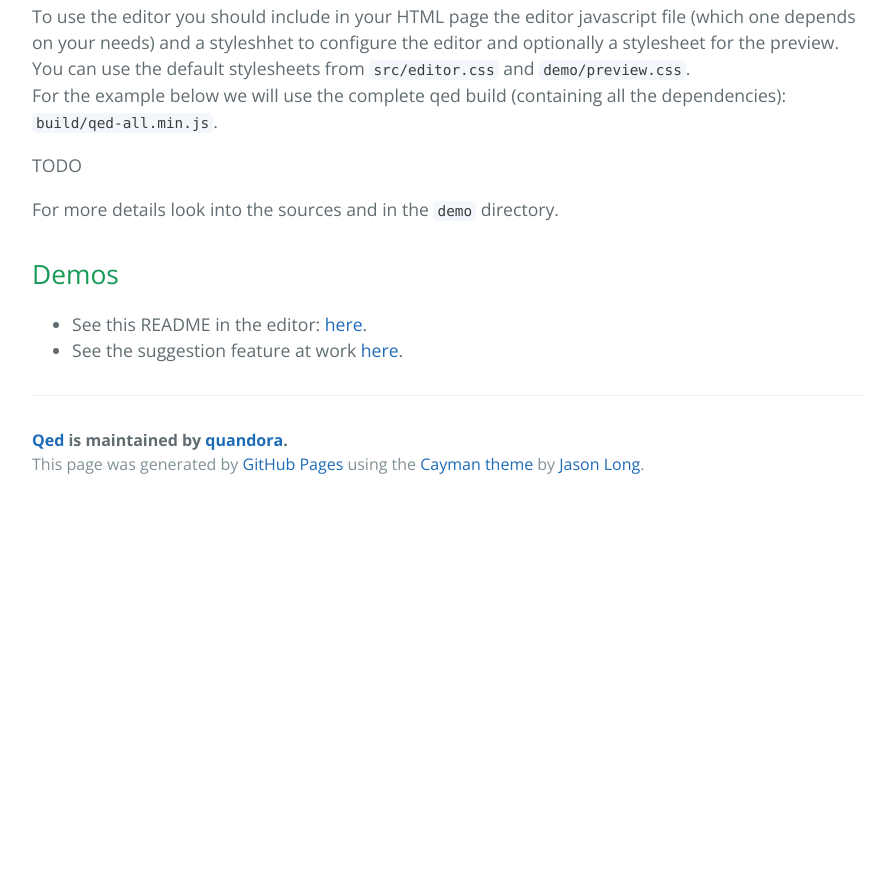
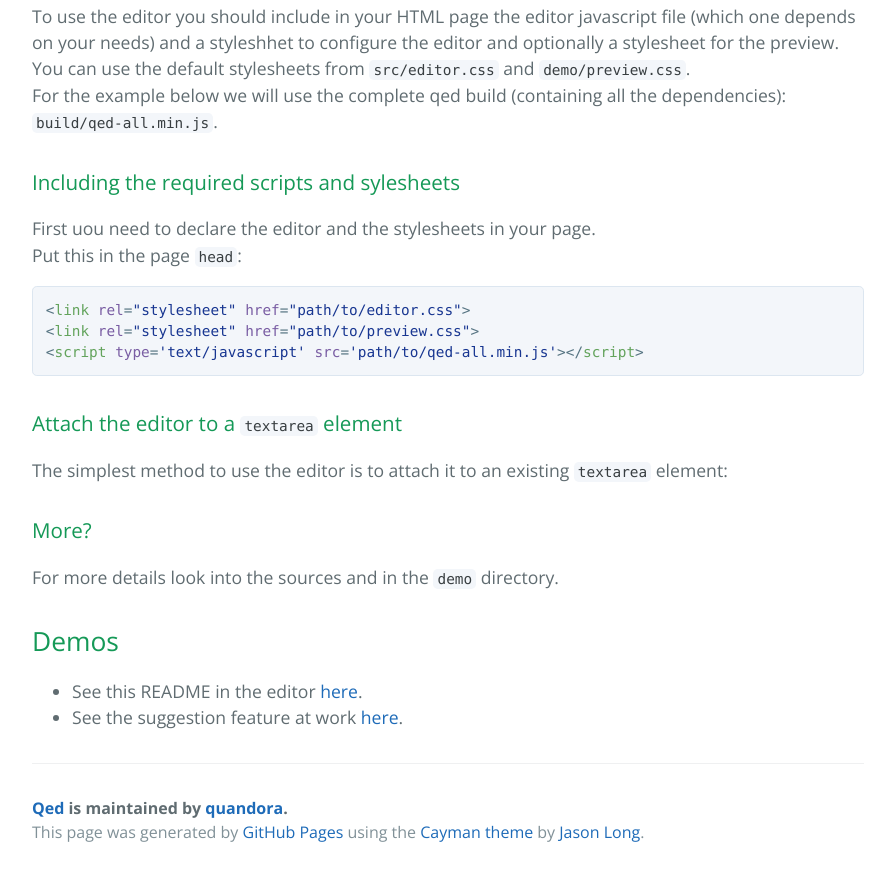
Before and after one commit to quandora/qed, a plain HTML site: page index.html in a window 1280 px wide. Shown: the part 2795-3671 px from the top of the page, without its empty margins (192-1087 px from the left). Before the commit the page ends 3303 px from the top, so only its background shows below. Drawn offline with nearby package versions, Linux system fonts and the light colour scheme.

```diff
--- a/index.html
+++ b/index.html
@@ -124,15 +124,31 @@
 You can use the default stylesheets from <code>src/editor.css</code> and <code>demo/preview.css</code>.<br>
 For the example below we will use the complete qed build (containing all the dependencies): <code>build/qed-all.min.js</code>.</p>
 
-<p>TODO</p>
+<h3>
+<a id="including-the-required-scripts-and-sylesheets" class="anchor" href="#including-the-required-scripts-and-sylesheets" aria-hidden="true"><span class="octicon octicon-link"></span></a>Including the required scripts and sylesheets</h3>
 
-<p>For more details look into the sources and in the <code>demo</code> directory.</p>
+<p>First uou need to declare the editor and the stylesheets in your page.<br>
+Put this in the page <code>head</code>:</p>
+
+<div class="highlight highlight-text-html-basic"><pre>&lt;<span class="pl-ent">link</span> <span class="pl-e">rel</span>=<span class="pl-s"><span class="pl-pds">"</span>stylesheet<span class="pl-pds">"</span></span> <span class="pl-e">href</span>=<span class="pl-s"><span class="pl-pds">"</span>path/to/editor.css<span class="pl-pds">"</span></span>&gt;
+&lt;<span class="pl-ent">link</span> <span class="pl-e">rel</span>=<span class="pl-s"><span class="pl-pds">"</span>stylesheet<span class="pl-pds">"</span></span> <span class="pl-e">href</span>=<span class="pl-s"><span class="pl-pds">"</span>path/to/preview.css<span class="pl-pds">"</span></span>&gt;
+&lt;<span class="pl-ent">script</span> <span class="pl-e">type</span>=<span class="pl-s"><span class="pl-pds">'</span>text/javascript<span class="pl-pds">'</span></span> <span class="pl-e">src</span>=<span class="pl-s"><span class="pl-pds">'</span>path/to/qed-all.min.js<span class="pl-pds">'</span></span>&gt;&lt;/<span class="pl-ent">script</span>&gt;</pre></div>
+
+<h3>
+<a id="attach-the-editor-to-a-textarea-element" class="anchor" href="#attach-the-editor-to-a-textarea-element" aria-hidden="true"><span class="octicon octicon-link"></span></a>Attach the editor to a <code>textarea</code> element</h3>
+
+<p>The simplest method to use the editor is to attach it to an existing <code>textarea</code> element:</p>
+
+<h3>
+<a id="more" class="anchor" href="#more" aria-hidden="true"><span class="octicon octicon-link"></span></a>More?</h3>
+
+<p>For more details look into the sources and in the <code>demo</code> directory.  </p>
 
 <h2>
 <a id="demos" class="anchor" href="#demos" aria-hidden="true"><span class="octicon octicon-link"></span></a>Demos</h2>
 
 <ul>
-<li>See this README in the editor: <a href="http://quandora.github.io/qed/demo.html">here</a>.</li>
+<li>See this README in the editor <a href="http://quandora.github.io/qed/demo.html">here</a>.</li>
 <li>See the suggestion feature at work <a href="http://quandora.github.io/qed/suggestion-demo.html">here</a>.</li>
 </ul>
 
```
Also changed, not shown: params.json (+1 -1 lines).
